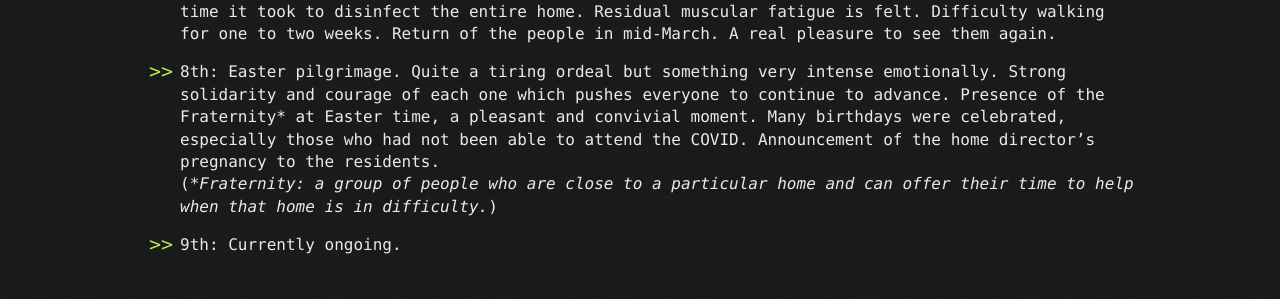
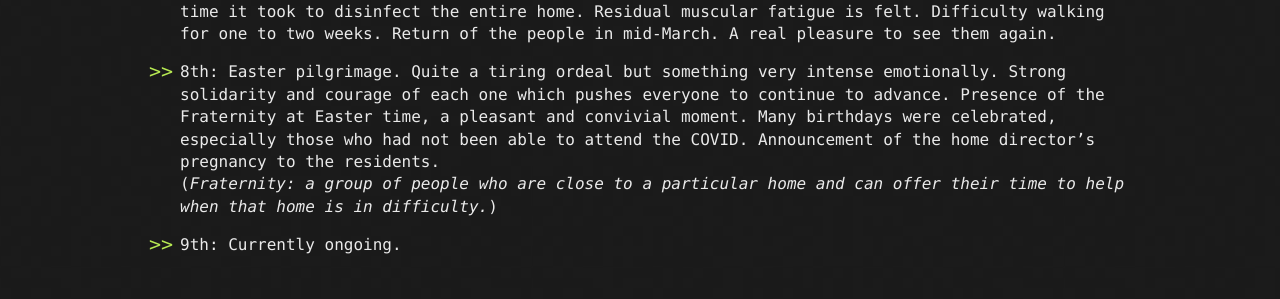
Before and after one commit to M0onshadow/M0onshadow.github.io, a Jekyll site: the page built from randstuff/feedback.md, in a window 1280 px wide. Shown: the part 1329-1628 px from the top of the page. Built offline with Jekyll 4.4.1, drawn with Linux system fonts in a browser that asks for light colours; the repository's description, which GitHub fills in, is left out; our own code applies the rules of GitHub Pages for plain Markdown files.

```diff
--- a/randstuff/feedback.md
+++ b/randstuff/feedback.md
@@ -38,10 +38,10 @@ I returned to my family's home for a week, the time it took to disinfect the ent
 Return of the people in mid-March. A real pleasure to see them again.
 <br/>
 
-- 8th: Easter pilgrimage. Quite a tiring ordeal but something very intense emotionally. Strong solidarity and courage of each one which pushes everyone to continue to advance. Presence of the Fraternity* at Easter time, a pleasant and convivial moment.
+- 8th: Easter pilgrimage. Quite a tiring ordeal but something very intense emotionally. Strong solidarity and courage of each one which pushes everyone to continue to advance. Presence of the Fraternity at Easter time, a pleasant and convivial moment.
 Many birthdays were celebrated, especially those who had not been able to attend the COVID. Announcement of the home director's pregnancy to the residents.
 <br/>
-(\**Fraternity: a group of people who are close to a particular home and can offer their time to help when that home is in difficulty.*)
+(*Fraternity: a group of people who are close to a particular home and can offer their time to help when that home is in difficulty.*)
 <br/>
 
 - 9th: Currently ongoing.
```
